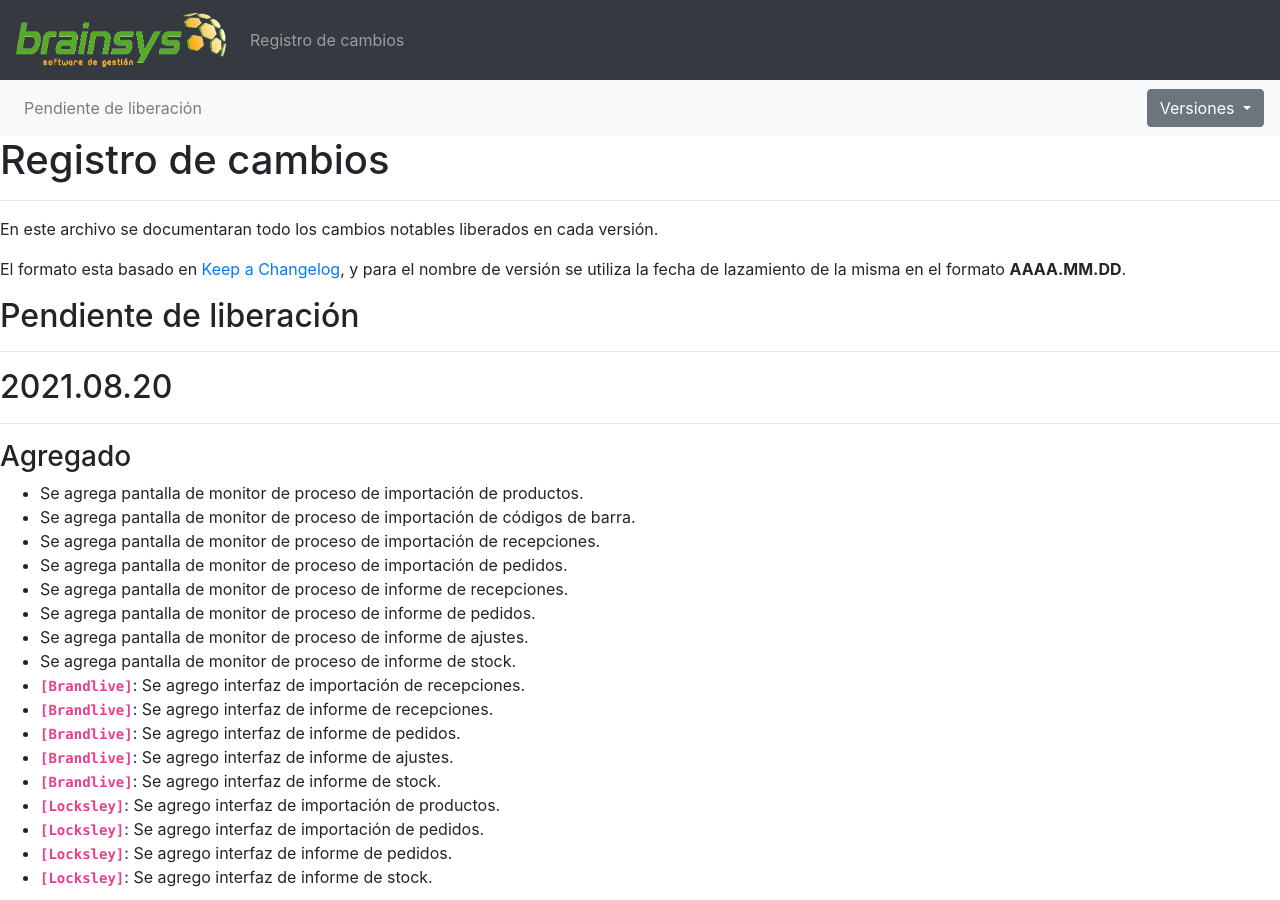
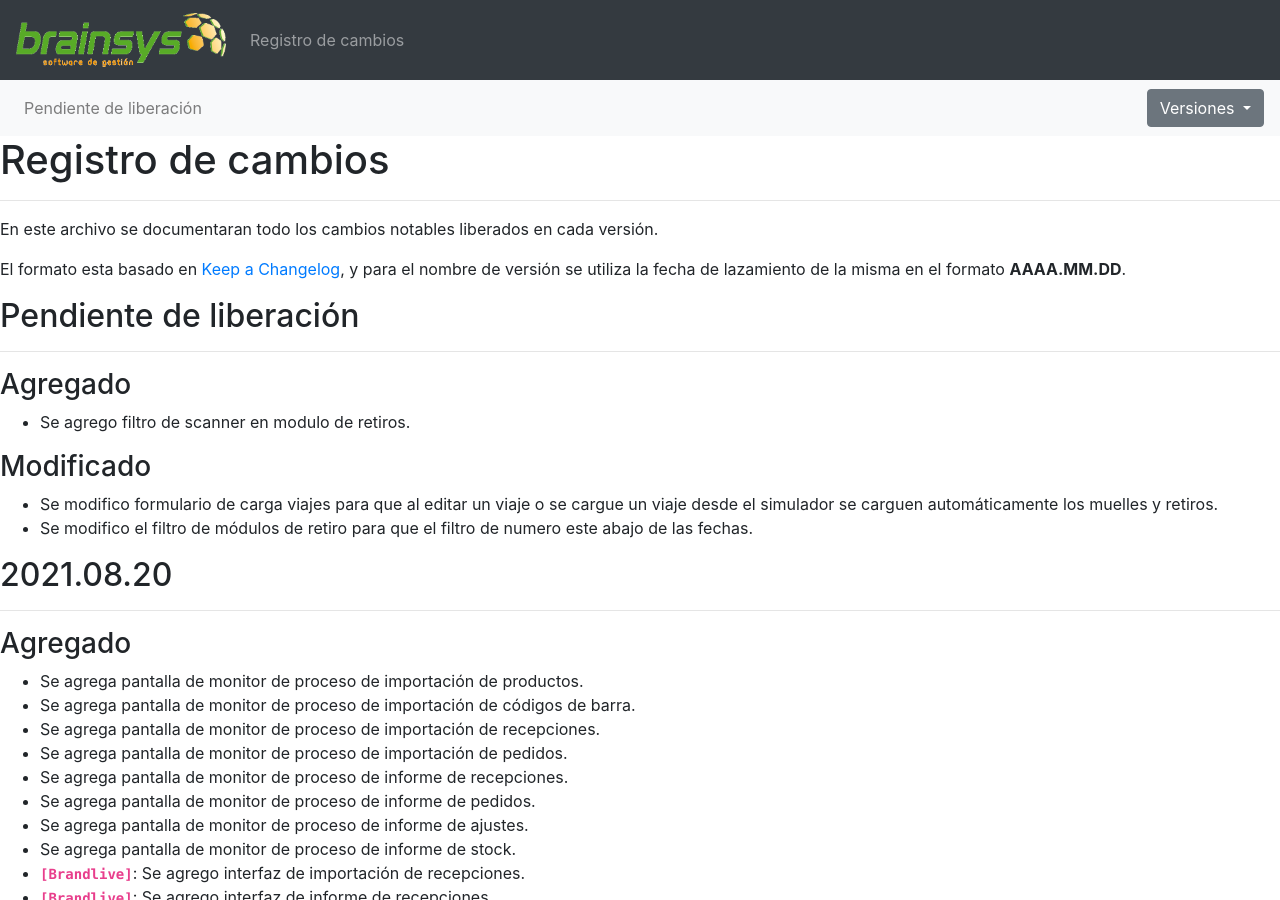
Before and after one commit to brainsys-arsaad/versionado, a Jekyll site: the page built from registro-cambios.markdown, in a window 1280 px wide and 900 px high. Built offline with Jekyll 4.4.1, drawn with Linux system fonts in a browser that asks for light colours.

Commit message:
Update registro-cambios.markdown

```diff
--- a/registro-cambios.markdown
+++ b/registro-cambios.markdown
@@ -47,6 +47,12 @@ El formato esta basado en [Keep a Changelog](https://keepachangelog.com/es-ES/1.
 
 ## Pendiente de liberación
 ---
+### Agregado
+- Se agrego filtro de scanner en modulo de retiros.
+
+### Modificado
+- Se modifico formulario de carga viajes para que al editar un viaje o se cargue un viaje desde el simulador se carguen automáticamente los muelles y retiros.
+- Se modifico el filtro de módulos de retiro para que el filtro de numero este abajo de las fechas.
 
 ## 2021.08.20
 ---
```
